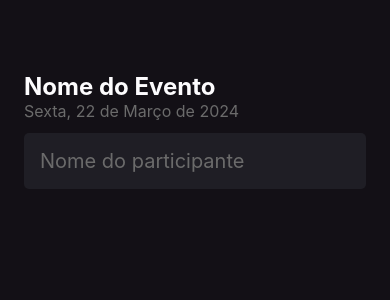
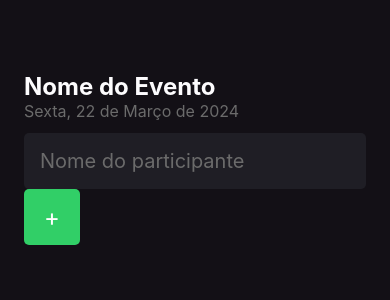
Before and after one commit to eliseflaneuse/imhere, a React Native app: screen / in a window 390 px wide. Shown: the top 300 px of the page. Built offline with nearby package versions, Linux system fonts and the light colour scheme.

Commit message:
input and handleParticipantsAdd function on Home

```diff
--- a/src/screens/Home/index.tsx
+++ b/src/screens/Home/index.tsx
@@ -1,8 +1,11 @@
 import { StatusBar } from "expo-status-bar";
-import { Text, View, TextInput } from "react-native";
+import { Text, View, TextInput, TouchableOpacity } from "react-native";
 import { styles } from "./styles";
 
 export function Home() {
+  function handleParticipantAdd() {
+    console.log('Você clicou no botão de Adicionar')
+  }
   return (
     <View style={styles.container}>
       <Text key="name" style={styles.eventName}>
@@ -12,10 +15,13 @@ export function Home() {
       <Text style={styles.eventDate}>Sexta, 22 de Março de 2024</Text>
 
       <TextInput
-      style={styles.input}
-      placeholder="Nome do participante"
-      placeholderTextColor='#6B6B6B'
+        style={styles.input}
+        placeholder="Nome do participante"
+        placeholderTextColor="#6B6B6B"
       />
+      <TouchableOpacity style={styles.button} onPress={handleParticipantAdd}>
+        <Text style={styles.buttonText}>+</Text>
+      </TouchableOpacity>
       <StatusBar style="auto" />
     </View>
   );
--- a/src/screens/Home/styles.ts
+++ b/src/screens/Home/styles.ts
@@ -26,5 +26,17 @@ export const styles = StyleSheet.create({
     padding: 16,
     fontSize: 20,
     marginTop: 12,
+  },
+  buttonText: {
+    color: '#fff',
+    fontSize: 24,
+  },
+  button: {
+    width: 56,
+    height: 56,
+    borderRadius: 5,
+    backgroundColor: '#31cf67',
+    alignItems: 'center',
+    justifyContent: 'center',
   }
 });
```
